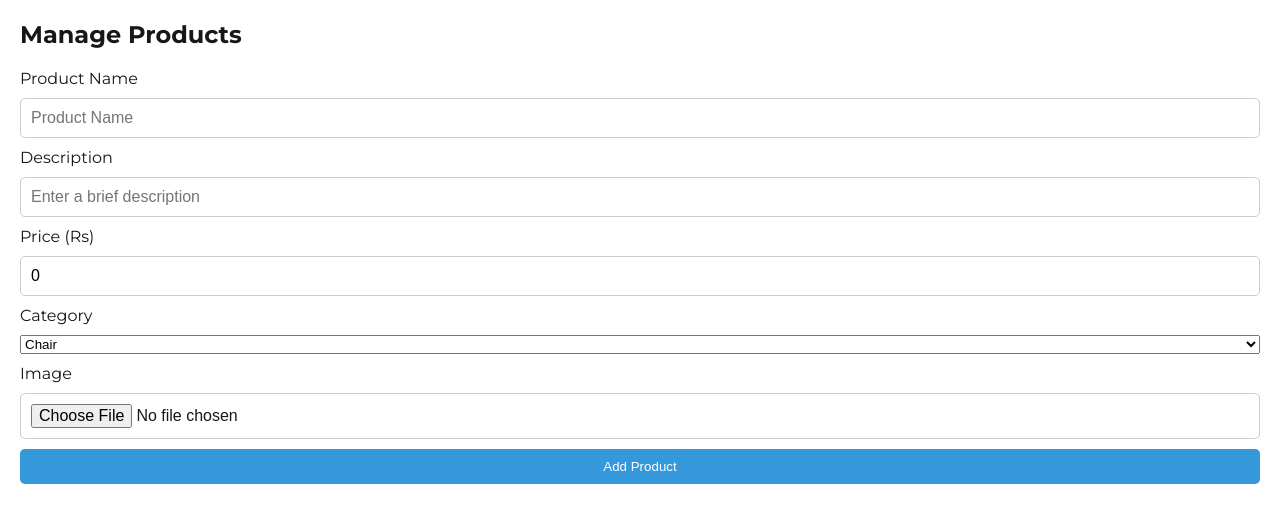
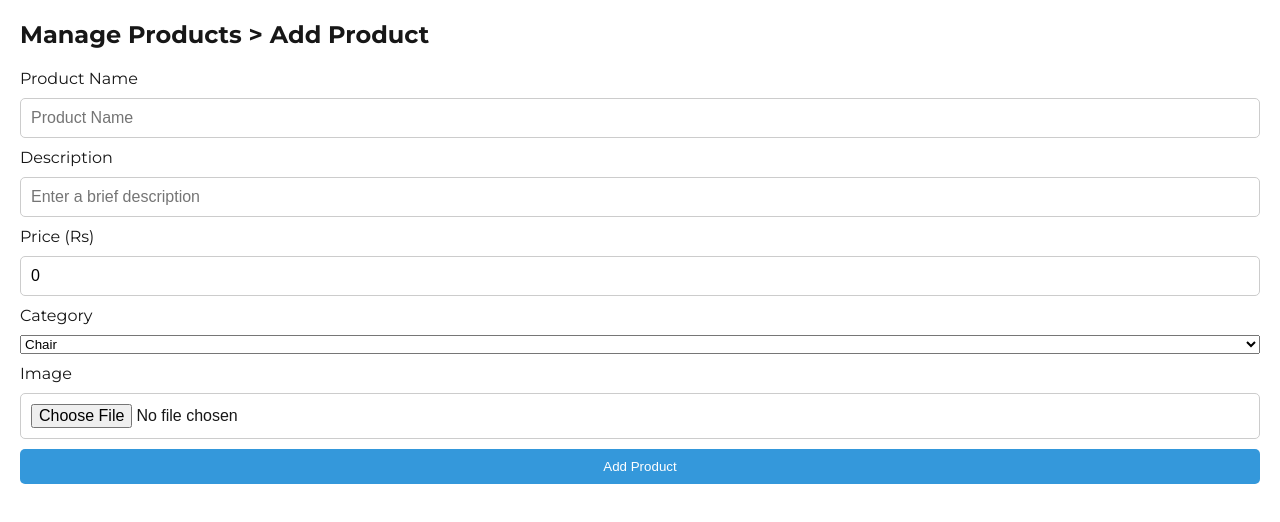
Before and after one commit to ShehzainHassan/Furniro-Front-End, a Next.js app: page /addProduct in a window 1280 px wide. Shown: the top 522 px of the page. Built offline with nearby package versions, Linux system fonts and the light colour scheme.

Commit message:
Minor change to addProduct.tsx

```diff
--- a/app/addProduct/page.tsx
+++ b/app/addProduct/page.tsx
@@ -70,7 +70,7 @@ const AddProduct = () => {
 
   return (
     <div className={classes.mainContent}>
-      <h1>Manage Products</h1>
+      <h1>Manage Products {">"} Add Product</h1>
       <form onSubmit={handleSubmit}>
         <div className={classes.addProductForm}>
           <label htmlFor="name">Product Name</label>
```
